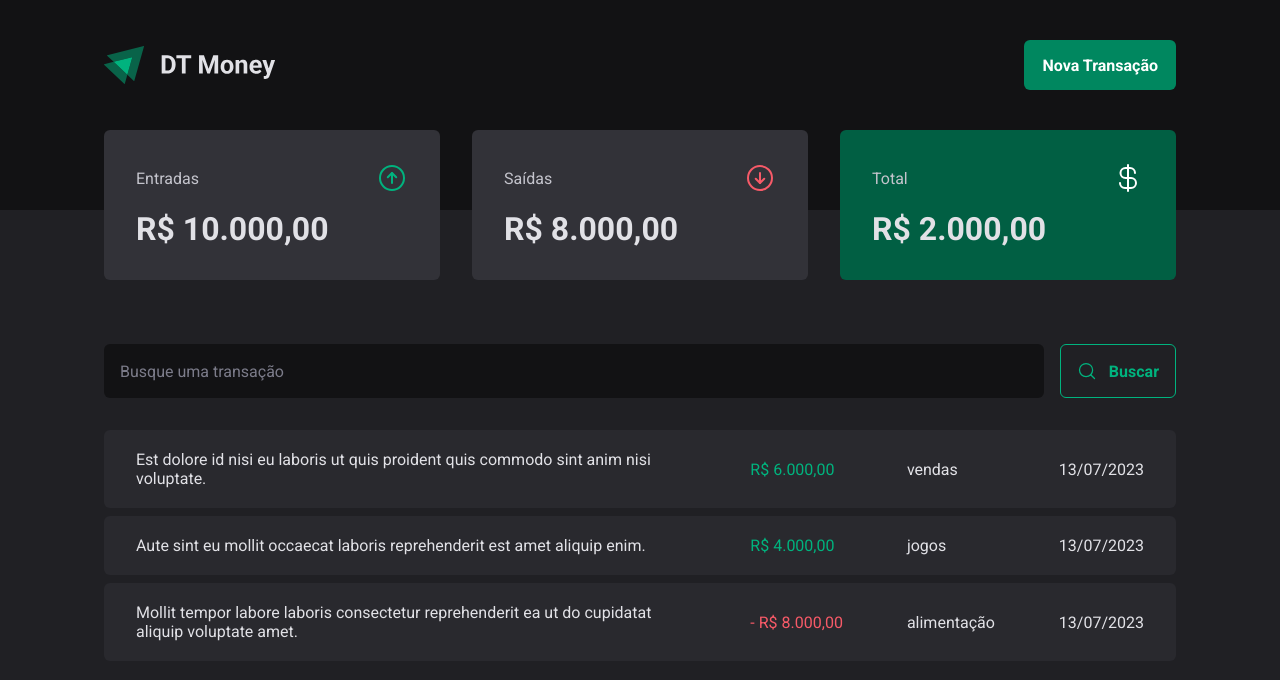
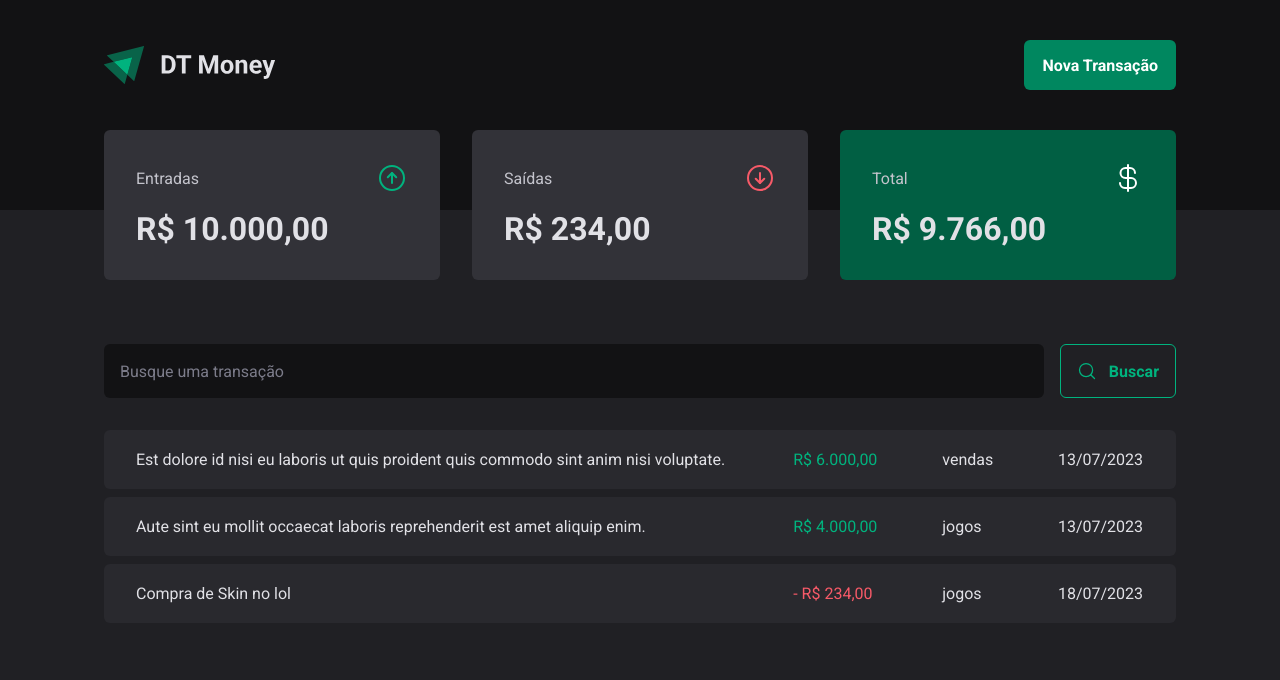
Before and after one commit to YanCardoso/money-y, a React (Vite) app: page / in a window 1280 px wide. Shown: the top 680 px of the page. Built offline with nearby package versions, Linux system fonts and the light colour scheme; data requests are answered from the project's data file.

Commit message:
axio post

```diff
--- a/server.json
+++ b/server.json
@@ -1,12 +1,12 @@
 {
-  "transactions":[
+  "transactions": [
     {
       "id": 1,
       "description": "Est dolore id nisi eu laboris ut quis proident quis commodo sint anim nisi voluptate.",
       "type": "income",
       "category": "vendas",
       "price": 6000,
-      "created_at":"2023-07-13T13:21:10.281Z"
+      "created_at": "2023-07-13T13:21:10.281Z"
     },
     {
       "id": 2,
@@ -14,15 +14,15 @@
       "type": "income",
       "category": "jogos",
       "price": 4000,
-      "created_at":"2023-07-13T13:21:10.281Z"
+      "created_at": "2023-07-13T13:21:10.281Z"
     },
     {
-      "id": 3,
-      "description": "Mollit tempor labore laboris consectetur reprehenderit ea ut do cupidatat aliquip voluptate amet.",
+      "category": "jogos",
+      "description": "Compra de Skin no lol",
+      "price": 234,
       "type": "outcome",
-      "category": "alimentação",
-      "price": 8000,
-      "created_at":"2023-07-13T13:21:10.281Z"
+      "created_at": "2023-07-18T02:27:14.238Z",
+      "id": 3
     }
   ]
 }
--- a/src/components/NewTransactionModal/index.tsx
+++ b/src/components/NewTransactionModal/index.tsx
@@ -1,8 +1,10 @@
 import { zodResolver } from '@hookform/resolvers/zod'
 import * as Dialog from '@radix-ui/react-dialog'
 import { ArrowCircleDown, ArrowCircleUp, X } from 'phosphor-react'
+import { useContext } from 'react'
 import { Controller, useForm } from 'react-hook-form'
 import * as z from 'zod'
+import { TransactionsContext } from '../../contexts/TransactionsContext'
 import {
 	CloseButton,
 	Content,
@@ -21,16 +23,19 @@ const NewTransactionFormSchema = z.object({
 type NewTransactionFormInputsType = z.infer<typeof NewTransactionFormSchema>
 
 export function NewTransactionModal() {
-	const { register, handleSubmit, control } =
+	const { register, handleSubmit, control, reset } =
 		useForm<NewTransactionFormInputsType>({
 			resolver: zodResolver(NewTransactionFormSchema),
 			defaultValues: {
-				type: 'income'
-			}
+				type: 'income',
+			},
 		})
 
+		const {createTransactionInput} = useContext(TransactionsContext)
+
 	function handleCreateNewTransaction(data: NewTransactionFormInputsType) {
-		console.log(data)
+		createTransactionInput(data)
+		reset()
 	}
 
 	return (
--- a/src/contexts/TransactionsContext.tsx
+++ b/src/contexts/TransactionsContext.tsx
@@ -1,5 +1,12 @@
 import { ReactNode, createContext, useEffect, useState } from 'react'
 import { api } from '../lib/axios'
+
+interface CreateTransactionInput {
+	category: string
+	description: string
+	price: number
+	type: 'income' | 'outcome'
+}
 
 interface TransactionsData {
 	id: number
@@ -13,6 +20,7 @@ interface TransactionsData {
 interface TransactionContextType {
 	transactions: TransactionsData[]
 	fetchTransactions: (query: string) => Promise<void>
+	createTransactionInput: (data: CreateTransactionInput) => Promise<void>
 }
 
 interface TransactionContextProps {
@@ -36,12 +44,26 @@ export function TransactionsContextProvider({
 		setTransactions(response.data)
 	}
 
+	async function createTransactionInput(data: CreateTransactionInput) {
+		const { category, description, price, type } = data
+
+		const response = await api.post('transactions', {
+			category,
+			description,
+			price,
+			type,
+			created_at: new Date(),
+		})
+
+		setTransactions(state => [response.data, ...state])
+	}
+
 	useEffect(() => {
 		fetchTransactions()
 	}, [])
 
 	return (
-		<TransactionsContext.Provider value={{ transactions, fetchTransactions }}>
+		<TransactionsContext.Provider value={{ transactions, fetchTransactions, createTransactionInput }}>
 			{children}
 		</TransactionsContext.Provider>
 	)
```
